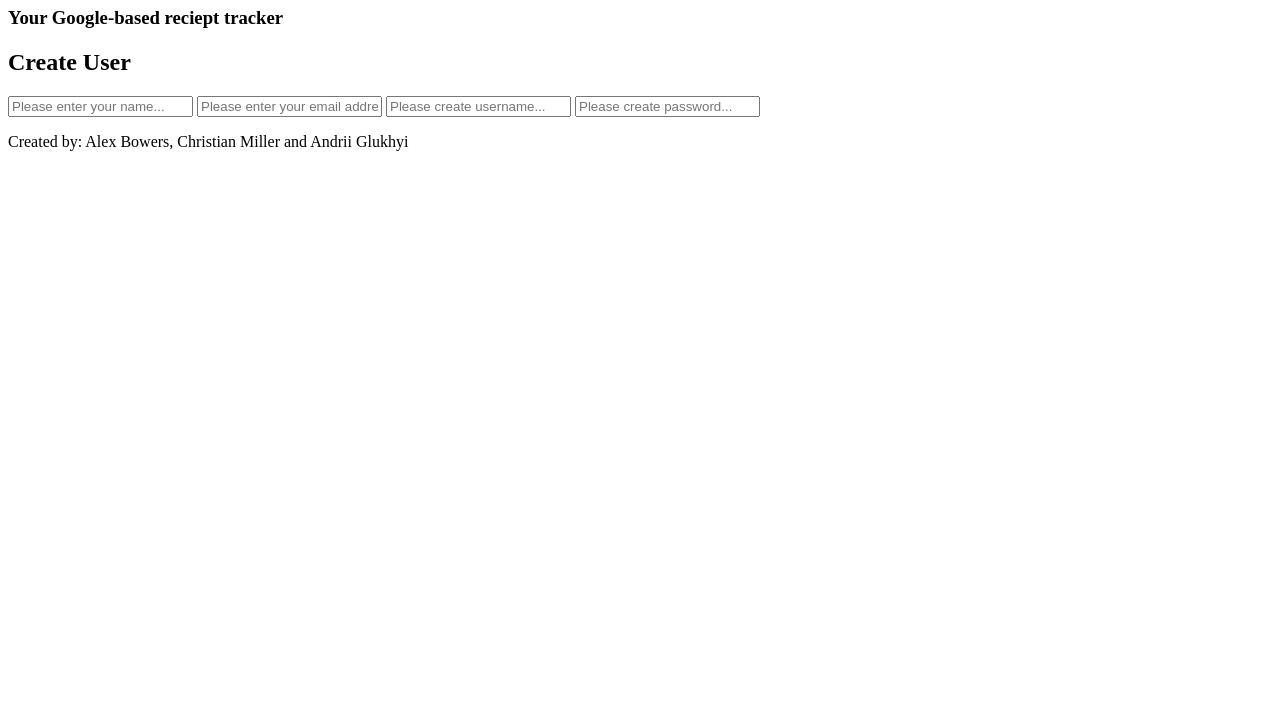
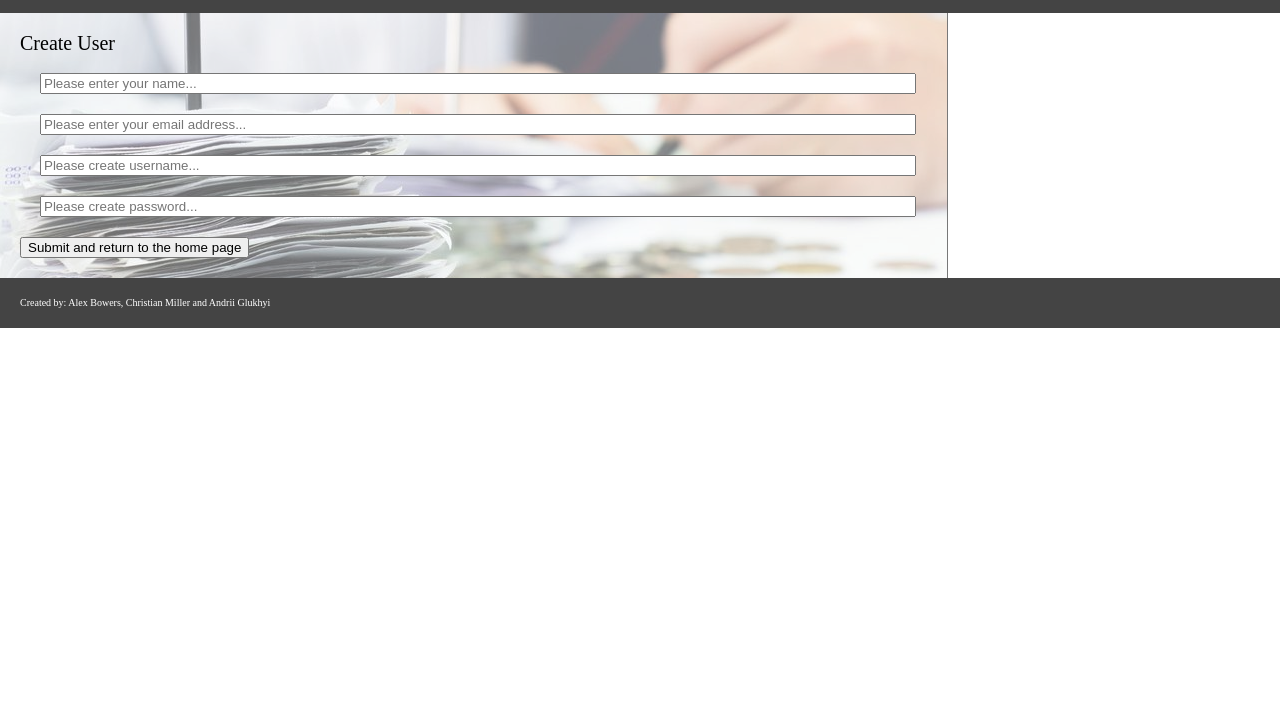
Before and after one commit to Receipt-App/client, a plain HTML site: page public/index.html in a window 1280 px wide. Shown: the part 73-800 px from the top of the page. Drawn offline with nearby package versions, Linux system fonts and the light colour scheme.

Commit message:
form and some style

```diff
--- a/public/index.html
+++ b/public/index.html
@@ -4,7 +4,10 @@
     <meta charset="UTF-8">
     <meta name="viewport" content="width=device-width, initial-scale=1.0">
     <meta http-equiv="X-UA-Compatible" content="ie=edge">
-    <link rel="stylesheet" href="style.css">
+    <link rel="stylesheet" href="styles/reset.css">
+    <link rel="stylesheet" href="styles/base.css">
+    <link rel="stylesheet" href="styles/layout.css">
+
     <title>Proof of Purchase</title>
   </head>
   <body>
@@ -15,10 +18,11 @@
     <main>
       <form id="create-user">
         <h2>Create User</h2>
-        <input type="text" id="name" placeholder="Please enter your name...">
-        <input type="text" id="email" placeholder="Please enter your email address...">
-        <input type="text" id="username" placeholder="Please create username...">
-        <input type="text" id="email" placeholder="Please create password...">
+        <input type="text" id="name" placeholder="Please enter your name..." required>
+        <input type="text" id="email" placeholder="Please enter your email address..." required>
+        <input type="text" id="username" placeholder="Please create username..." required>
+        <input type="text" id="email" placeholder="Please create password..." required>
+        <button type="submit">Submit and return to the home page</button>
       </form>
     </main>
     <footer>
--- a/public/styles/base.css
+++ b/public/styles/base.css
@@ -0,0 +1,35 @@
+header {
+  background-color: #444;
+  color: #fff;
+  padding: 20px;
+}
+h1 {
+  font-size: 30px;
+}
+h2 {
+  font-size: 20px;
+}
+
+p {
+  font-size: 10px;
+}
+
+main {
+  background-image: url('../assets/Background_2.png');
+  background-repeat: no-repeat;
+}
+
+input {
+  display: block;
+  width: 70%;
+  margin: 20px;
+}
+form {
+  padding: 20px;
+}
+
+footer {
+  background-color: #444;
+  color: #fff;
+  padding: 20px;
+}
--- a/public/styles/reset.css
+++ b/public/styles/reset.css
@@ -0,0 +1,48 @@
+/* http://meyerweb.com/eric/tools/css/reset/
+   v2.0 | 20110126
+   License: none (public domain)
+*/
+
+html, body, div, span, applet, object, iframe,
+h1, h2, h3, h4, h5, h6, p, blockquote, pre,
+a, abbr, acronym, address, big, cite, code,
+del, dfn, em, img, ins, kbd, q, s, samp,
+small, strike, strong, sub, sup, tt, var,
+b, u, i, center,
+dl, dt, dd, ol, ul, li,
+fieldset, form, label, legend,
+table, caption, tbody, tfoot, thead, tr, th, td,
+article, aside, canvas, details, embed,
+figure, figcaption, footer, header, hgroup,
+menu, nav, output, ruby, section, summary,
+time, mark, audio, video {
+	margin: 0;
+	padding: 0;
+	border: 0;
+	font-size: 100%;
+	font: inherit;
+	vertical-align: baseline;
+}
+/* HTML5 display-role reset for older browsers */
+article, aside, details, figcaption, figure,
+footer, header, hgroup, menu, nav, section {
+	display: block;
+}
+body {
+	line-height: 1;
+}
+ol, ul {
+	list-style: none;
+}
+blockquote, q {
+	quotes: none;
+}
+blockquote:before, blockquote:after,
+q:before, q:after {
+	content: '';
+	content: none;
+}
+table {
+	border-collapse: collapse;
+	border-spacing: 0;
+}
```
Also changed, not shown: public/assets/Background.png (added), public/assets/Background_2.png (added), public/assets/Logo.png (added), 2 other files.
